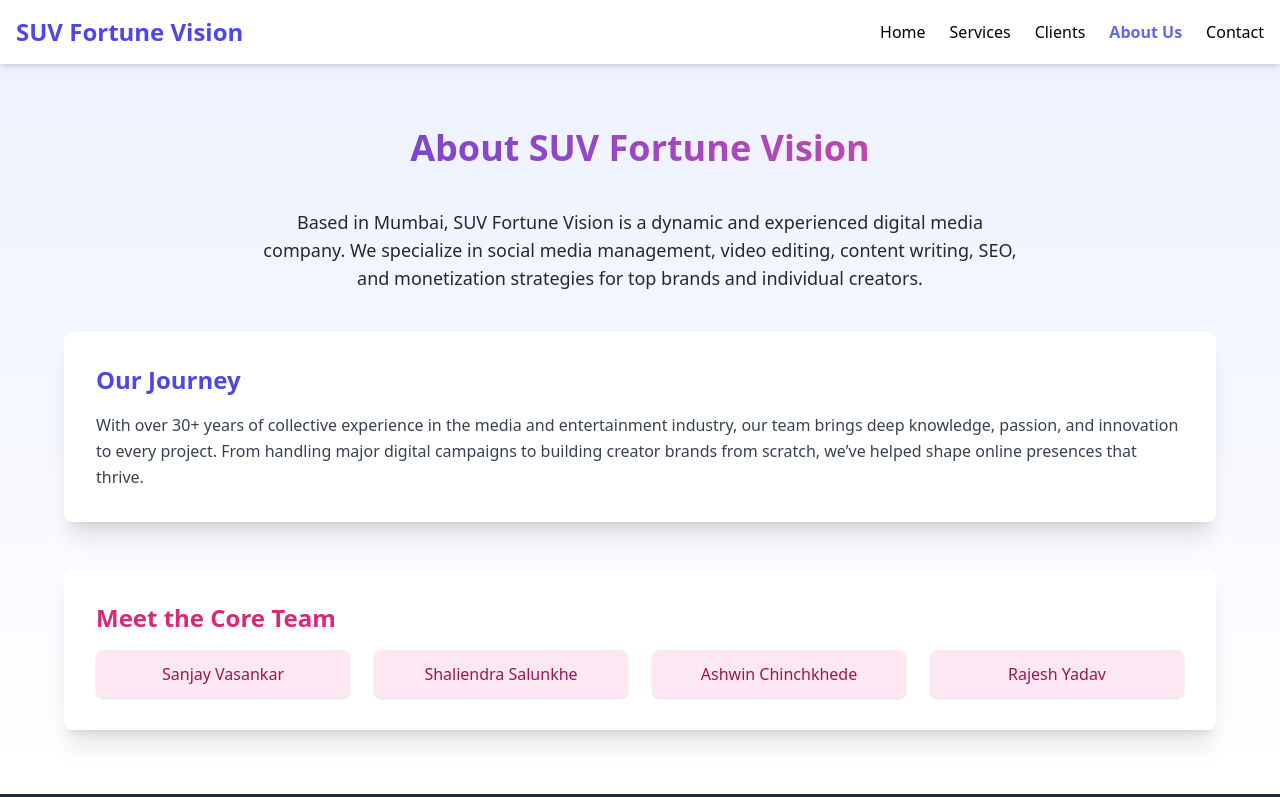
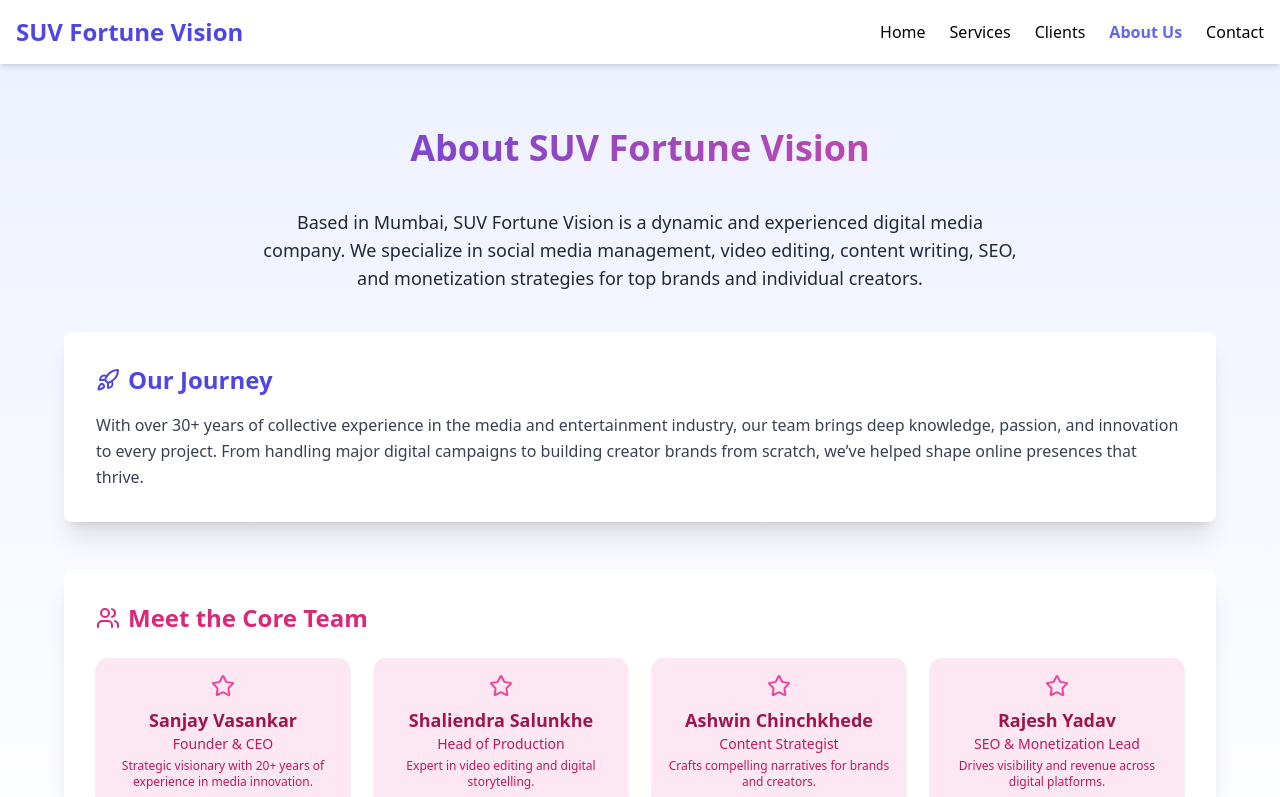
Before and after one commit to VijayVarma26/suv-fortune-vision, a React (Vite) app: page /about in a window 1280 px wide. Shown: the top 797 px of the page. Built offline with nearby package versions, Linux system fonts and the light colour scheme; the HTML template or start-up script is replaced by a standard one.

Commit message:
Added framer-motion lucide-react and added desciption of team members

```diff
--- a/package.json
+++ b/package.json
@@ -7,9 +7,12 @@
     "preview": "vite preview"
   },
   "dependencies": {
+    "framer-motion": "^12.11.0",
+    "lucide-react": "^0.509.0",
     "react": "^18.2.0",
     "react-dom": "^18.2.0",
-    "react-router-dom": "^6.20.1"
+    "react-router-dom": "^6.20.1",
+    "swiper": "^11.2.6"
   },
   "devDependencies": {
     "@vitejs/plugin-react": "^4.2.1",
--- a/src/pages/AboutUs.jsx
+++ b/src/pages/AboutUs.jsx
@@ -1,49 +1,96 @@
 import React from 'react';
+import { motion } from 'framer-motion';
+import { Users, Rocket, Star } from 'lucide-react';
 
 export default function AboutUs() {
   const teamMembers = [
-    'Sanjay Vasankar',
-    'Shaliendra Salunkhe',
-    'Ashwin Chinchkhede',
-    'Rajesh Yadav',
+    {
+      name: 'Sanjay Vasankar',
+      role: 'Founder & CEO',
+      description: 'Strategic visionary with 20+ years of experience in media innovation.',
+    },
+    {
+      name: 'Shaliendra Salunkhe',
+      role: 'Head of Production',
+      description: 'Expert in video editing and digital storytelling.',
+    },
+    {
+      name: 'Ashwin Chinchkhede',
+      role: 'Content Strategist',
+      description: 'Crafts compelling narratives for brands and creators.',
+    },
+    {
+      name: 'Rajesh Yadav',
+      role: 'SEO & Monetization Lead',
+      description: 'Drives visibility and revenue across digital platforms.',
+    },
   ];
 
   return (
     <div className="bg-gradient-to-b from-indigo-50 to-white py-16 px-6 text-gray-800">
       <div className="max-w-6xl mx-auto">
-        <h2 className="text-4xl font-extrabold text-center mb-10 text-transparent bg-clip-text bg-gradient-to-r from-indigo-600 to-pink-500">
+        <motion.h2
+          className="text-4xl font-extrabold text-center mb-10 text-transparent bg-clip-text bg-gradient-to-r from-indigo-600 to-pink-500"
+          initial={{ opacity: 0, y: -30 }}
+          animate={{ opacity: 1, y: 0 }}
+          transition={{ duration: 0.6 }}
+        >
           About SUV Fortune Vision
-        </h2>
+        </motion.h2>
 
-        <p className="text-lg text-center mb-10 max-w-3xl mx-auto">
+        <motion.p
+          className="text-lg text-center mb-10 max-w-3xl mx-auto"
+          initial={{ opacity: 0 }}
+          animate={{ opacity: 1 }}
+          transition={{ delay: 0.3, duration: 0.8 }}
+        >
           Based in Mumbai, SUV Fortune Vision is a dynamic and experienced digital media company.
           We specialize in social media management, video editing, content writing, SEO, and
           monetization strategies for top brands and individual creators.
-        </p>
+        </motion.p>
 
-        <div className="bg-white shadow-xl rounded-lg p-8 mb-12">
-          <h3 className="text-2xl font-bold text-indigo-600 mb-4">Our Journey</h3>
+        <motion.div
+          className="bg-white shadow-xl rounded-lg p-8 mb-12"
+          initial={{ opacity: 0, scale: 0.95 }}
+          whileInView={{ opacity: 1, scale: 1 }}
+          transition={{ duration: 0.5 }}
+        >
+          <h3 className="text-2xl font-bold text-indigo-600 mb-4 flex items-center gap-2">
+            <Rocket className="text-indigo-600" /> Our Journey
+          </h3>
           <p className="text-gray-700 leading-relaxed">
             With over 30+ years of collective experience in the media and entertainment industry,
             our team brings deep knowledge, passion, and innovation to every project. From handling
             major digital campaigns to building creator brands from scratch, we’ve helped shape
             online presences that thrive.
           </p>
-        </div>
+        </motion.div>
 
-        <div className="bg-white shadow-xl rounded-lg p-8">
-          <h3 className="text-2xl font-bold text-pink-600 mb-4">Meet the Core Team</h3>
-          <ul className="grid grid-cols-1 sm:grid-cols-2 md:grid-cols-4 gap-6 text-center">
+        <motion.div
+          className="bg-white shadow-xl rounded-lg p-8"
+          initial={{ opacity: 0, scale: 0.95 }}
+          whileInView={{ opacity: 1, scale: 1 }}
+          transition={{ delay: 0.2, duration: 0.6 }}
+        >
+          <h3 className="text-2xl font-bold text-pink-600 mb-6 flex items-center gap-2">
+            <Users className="text-pink-600" /> Meet the Core Team
+          </h3>
+          <div className="grid grid-cols-1 sm:grid-cols-2 md:grid-cols-4 gap-6 text-center">
             {teamMembers.map((member) => (
-              <li
-                key={member}
-                className="bg-pink-100 text-pink-800 px-4 py-3 rounded-lg shadow hover:bg-pink-200 transition"
+              <motion.div
+                key={member.name}
+                className="bg-pink-100 text-pink-800 p-4 rounded-xl shadow hover:bg-pink-200 transition cursor-pointer"
+                whileHover={{ scale: 1.05 }}
+                transition={{ type: 'spring', stiffness: 300 }}
               >
-                {member}
-              </li>
+                <Star className="mx-auto mb-2 text-pink-500" />
+                <h4 className="font-semibold text-lg">{member.name}</h4>
+                <p className="text-sm font-medium text-pink-700">{member.role}</p>
+                <p className="text-xs mt-1 text-pink-700">{member.description}</p>
+              </motion.div>
             ))}
-          </ul>
-        </div>
+          </div>
+        </motion.div>
       </div>
     </div>
   );
```
Also changed, not shown: 1 other file (tests, documents, lock files or other folders).
